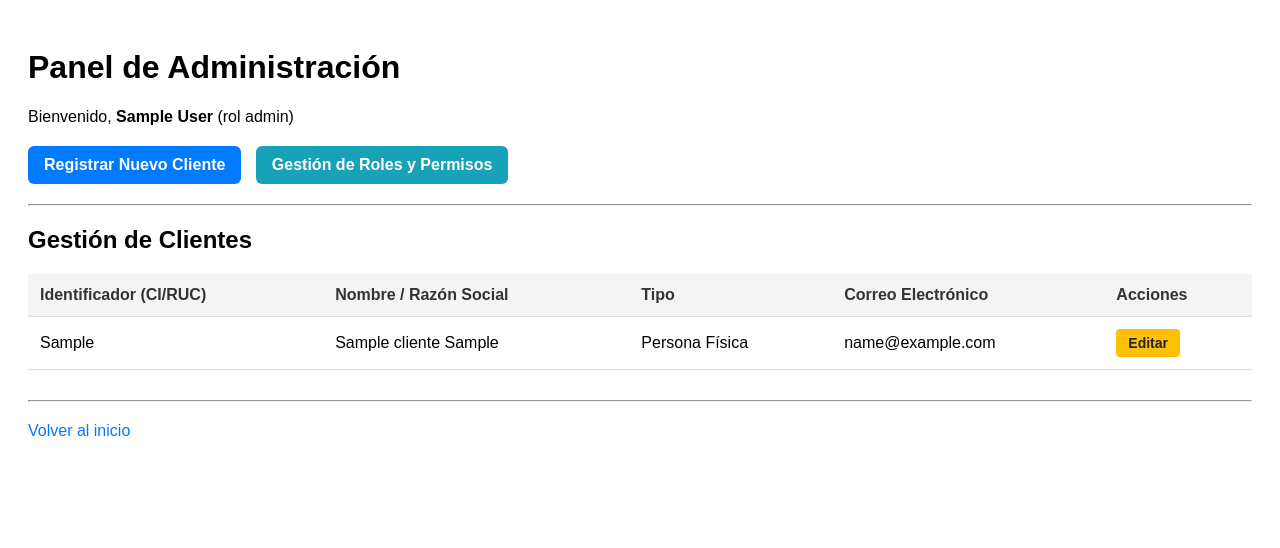
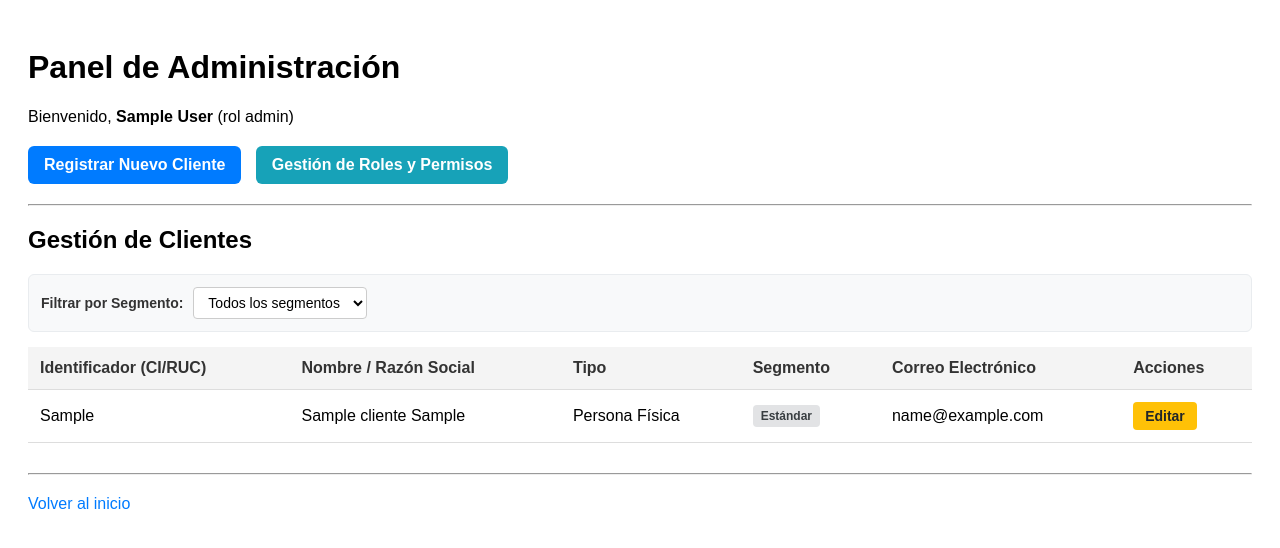
Before and after one commit to alexisCastilloDev/Exchange-Global, a Django app: page /clientes/panel/ in a window 1280 px wide. Shown: the top 548 px of the page. Run offline with Django 5.2, Linux system fonts and the light colour scheme; a user stored in the database is signed in; tables that the repository leaves empty hold one stand-in row (values such as "Sample post").

Commit message:
Creación segmentos

```diff
--- a/apps/clientes/models.py
+++ b/apps/clientes/models.py
@@ -3,12 +3,30 @@ from django.utils import timezone
 from django.conf import settings
 
 class Cliente(models.Model):
+    """
+    Modelo que representa a un Cliente dentro del sistema.
+
+    Gestiona la información de los clientes, diferenciando entre personas
+    físicas y jurídicas, y estableciendo la relación con su usuario de acceso.
+
+    Historia de Usuario GE-8: Se incorpora el campo `segmento` para clasificar
+    a los clientes en base a las categorías predefinidas por Global Exchange.
+    """
     TIPO_FISICA = 'FISICA'
     TIPO_JURIDICA = 'JURIDICA'
 
     TIPO_CLIENTE_CHOICES = [
         (TIPO_FISICA, 'Persona Física'),
         (TIPO_JURIDICA, 'Persona Jurídica'),
+    ]
+
+    # Lista predefinida de categorías/segmentos para Global Exchange (Historia GE-8)
+    # *Nota: Puedes editar los nombres de estas categorías según las reglas exactas de negocio.
+    SEGMENTO_CHOICES = [
+        ('ESTANDAR', 'Estándar'),
+        ('PREMIUM', 'Premium'),
+        ('VIP', 'VIP'),
+        ('CORPORATIVO', 'Corporativo'),
     ]
 
     # Relación uno a uno con el modelo de Usuario
@@ -44,10 +62,26 @@ class Cliente(models.Model):
     # Se añade null=True por si hay clientes antiguos sin email
     email = models.EmailField(unique=True, null=True, blank=True, verbose_name="Correo Electrónico")
 
+    # NUEVO CAMPO: Segmentación del cliente (Criterio de aceptación 1 - GE-8)
+    segmento = models.CharField(
+        max_length=20,
+        choices=SEGMENTO_CHOICES,
+        default='ESTANDAR',
+        verbose_name="Segmento / Categoría",
+        help_text="Permite clasificar al cliente para diferenciarlo según características de Global Exchange."
+    )
+
     # Se cambia auto_now_add por default=timezone.now para evitar la pregunta en la consola
     fecha_registro = models.DateTimeField(default=timezone.now)
 
     def __str__(self):
+        """
+        Representación en formato de cadena (string) del objeto Cliente.
+
+        Returns:
+            str: Razón social si es Jurídica, de lo contrario Nombre y Apellido.
+                 En ambos casos incluye el identificador en paréntesis.
+        """
         if self.tipo_cliente == self.TIPO_JURIDICA:
             return f"{self.razon_social} ({self.identificador})"
         return f"{self.nombre} {self.apellido} ({self.identificador})"
--- a/apps/clientes/views.py
+++ b/apps/clientes/views.py
@@ -12,12 +12,42 @@ from .forms import ClienteForm
 class PanelAdminView(LoginRequiredMixin, PermissionRequiredMixin, ListView):
     """
     Vista para renderizar el panel de administración con la lista de clientes.
+
+    Historia de Usuario GE-8: Se incluye lógica para filtrar el listado
+    mostrando únicamente los clientes que pertenezcan a la categoría/segmento
+    seleccionado en la interfaz.
     """
 
     model = Cliente
     template_name = 'panel_admin.html'
     context_object_name = 'clientes'
     permission_required = 'authentication.acceder_panel_admin'
+
+    def get_queryset(self):
+        """
+        Sobrescribe la consulta base para aplicar el filtro de 'segmento'
+        si se recibe a través de los parámetros GET de la URL.
+        """
+        queryset = super().get_queryset()
+        segmento_seleccionado = self.request.GET.get('segmento')
+
+        # Si existe el parámetro y no está vacío, aplicamos el filtro exacto
+        if segmento_seleccionado:
+            queryset = queryset.filter(segmento=segmento_seleccionado)
+
+        return queryset
+
+    def get_context_data(self, **kwargs):
+        """
+        Añade las opciones de segmentación y la selección actual al contexto
+        para construir el formulario de filtrado en el template.
+        """
+        context = super().get_context_data(**kwargs)
+        # Enviamos las opciones definidas en el modelo
+        context['segmentos'] = Cliente.SEGMENTO_CHOICES
+        # Mantenemos el valor seleccionado para que el select HTML no pierda el estado
+        context['segmento_actual'] = self.request.GET.get('segmento', '')
+        return context
 
     def has_permission(self):
         """
@@ -36,6 +66,7 @@ class PanelAdminView(LoginRequiredMixin, PermissionRequiredMixin, ListView):
 
         # 2. Redirigimos al home en lugar del login
         return redirect('home')
+
 
 class ClienteCreateView(LoginRequiredMixin, UserPassesTestMixin, SuccessMessageMixin, CreateView):
     """
@@ -62,6 +93,9 @@ class ClienteCreateView(LoginRequiredMixin, UserPassesTestMixin, SuccessMessageM
 class ClienteUpdateView(LoginRequiredMixin, UserPassesTestMixin, SuccessMessageMixin, UpdateView):
     """
     Vista para la edición de datos de un cliente existente.
+
+    Historia de Usuario GE-8: A través del ClienteForm inyectado, permite
+    al administrador reasignar la categoría/segmento del cliente.
     """
 
     model = Cliente
--- a/templates/panel_admin.html
+++ b/templates/panel_admin.html
@@ -32,6 +32,33 @@
         .btn-editar:hover {
             background-color: #e0a800;
         }
+        /* Estilos para el filtro y etiqueta de segmento (Historia GE-8) */
+        .contenedor-filtro {
+            margin-bottom: 15px;
+            padding: 12px;
+            background-color: #f8f9fa;
+            border-radius: 6px;
+            border: 1px solid #e9ecef;
+            display: flex;
+            align-items: center;
+            gap: 10px;
+        }
+        .select-segmento {
+            padding: 6px 10px;
+            border-radius: 4px;
+            border: 1px solid #ccc;
+            background-color: #fff;
+            font-size: 14px;
+        }
+        .badge-segmento {
+            display: inline-block;
+            padding: 4px 8px;
+            background-color: #e2e3e5;
+            color: #383d41;
+            border-radius: 4px;
+            font-size: 12px;
+            font-weight: bold;
+        }
     </style>
 </head>
 <body style="font-family: sans-serif; padding: 20px;">
@@ -56,6 +83,24 @@
     <!-- Listado dinámico de clientes -->
     <h2>Gestión de Clientes</h2>
 
+    <!-- Filtro interactivo por Segmento (Criterio de Aceptación 2 - GE-8) -->
+    <div class="contenedor-filtro">
+        <form method="GET" action="" style="display: flex; align-items: center; gap: 10px; margin: 0;">
+            <label for="segmento" style="font-weight: bold; color: #333; font-size: 14px;">Filtrar por Segmento:</label>
+            <select name="segmento" id="segmento" class="select-segmento" onchange="this.form.submit()">
+                <option value="">Todos los segmentos</option>
+                {% for valor, etiqueta in segmentos %}
+                    <option value="{{ valor }}" {% if segmento_actual == valor %}selected{% endif %}>
+                        {{ etiqueta }}
+                    </option>
+                {% endfor %}
+            </select>
+            {% if segmento_actual %}
+                <a href="{{ request.path }}" style="font-size: 13px; color: #dc3545; text-decoration: none; margin-left: 10px;">Limpiar filtro</a>
+            {% endif %}
+        </form>
+    </div>
+
     {% if clientes %}
         <table class="tabla-clientes">
             <thead>
@@ -63,6 +108,7 @@
                     <th>Identificador (CI/RUC)</th>
                     <th>Nombre / Razón Social</th>
                     <th>Tipo</th>
+                    <th>Segmento</th>
                     <th>Correo Electrónico</th>
                     <th>Acciones</th>
                 </tr>
@@ -79,6 +125,9 @@
                             {% endif %}
                         </td>
                         <td>{{ cliente.get_tipo_cliente_display }}</td>
+                        <td>
+                            <span class="badge-segmento">{{ cliente.get_segmento_display }}</span>
+                        </td>
                         <td>{{ cliente.email }}</td>
                         <td>
                             <!-- Botón que redirige a la edición del cliente específico -->
@@ -89,7 +138,7 @@
             </tbody>
         </table>
     {% else %}
-        <p style="color: #666; font-style: italic;">No hay clientes registrados en el sistema actualmente.</p>
+        <p style="color: #666; font-style: italic;">No se encontraron clientes para la búsqueda o filtro seleccionado.</p>
     {% endif %}
 
     <hr style="margin: 30px 0 20px 0;">
```
Also changed, not shown: apps/clientes/forms.py (+20 -3 lines), tests/test_clientes.py (+97 -15 lines), apps/clientes/migrations/0005_cliente_segmento.py (added).
